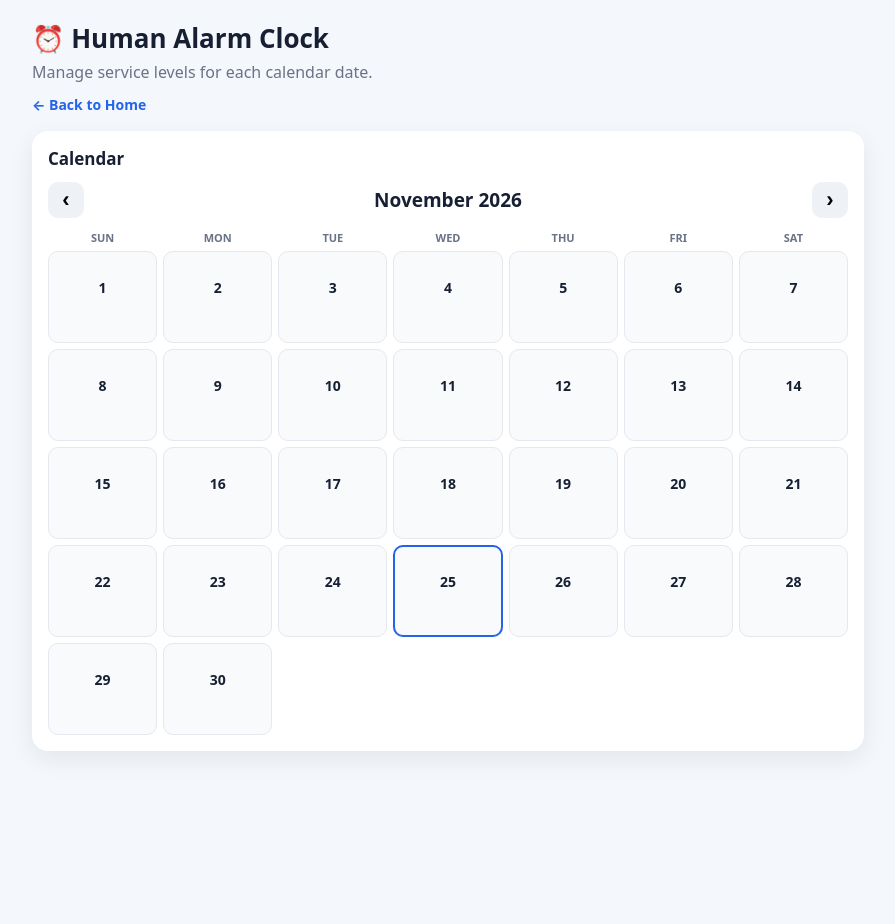
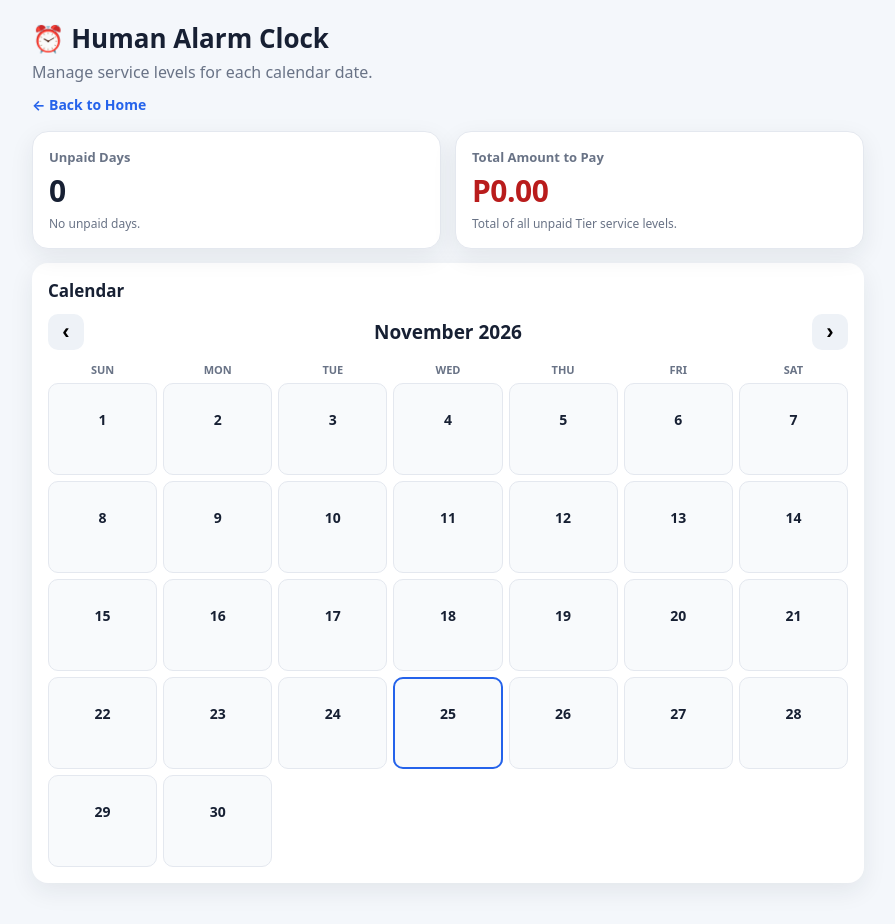
Before and after one commit to SBrxtr/budget-tracker, a plain HTML site: page Human Alarm Clock/human_alarm_clock.html in a window 1280 px wide. Shown: the whole page, without its empty margins (192-1087 px from the left). Before the commit the page ends 825 px from the top, so only its background shows below. Drawn offline with Linux system fonts and the light colour scheme.

Commit message:
Add unpaid summary dashboard above calendar

```diff
--- a/Human Alarm Clock/human_alarm_clock.html
+++ b/Human Alarm Clock/human_alarm_clock.html
@@ -14,6 +14,13 @@ h1{margin:0 0 5px;font-size:26px}
 .subtitle{margin:0;color:var(--muted)}
 .card{background:var(--card);border-radius:16px;padding:16px;margin-bottom:14px;box-shadow:var(--shadow)}
 .card h2{margin:0 0 12px;font-size:17px}
+.summary-grid{display:grid;grid-template-columns:repeat(2,minmax(0,1fr));gap:14px;margin-bottom:14px}
+.summary-card{background:#fff;border:1px solid var(--line);border-radius:16px;padding:16px;box-shadow:var(--shadow);min-width:0}
+.summary-title{font-size:13px;font-weight:800;color:var(--muted);margin:0 0 8px}
+.summary-number{font-size:30px;line-height:1.1;font-weight:900;letter-spacing:-.5px;margin:0 0 8px}
+.summary-detail{font-size:12px;color:var(--muted);line-height:1.45;overflow-wrap:anywhere;margin:0}
+.summary-total{color:#b91c1c}
+@media(max-width:560px){.summary-grid{gap:8px}.summary-card{padding:11px;border-radius:12px}.summary-number{font-size:23px}.summary-title{font-size:11px}.summary-detail{font-size:10px}}
 button{border:0;border-radius:10px;padding:10px 14px;font-size:14px;font-weight:700;cursor:pointer}
 .primary{background:var(--primary);color:#fff}.primary:hover{background:var(--primary-dark)}
 .secondary{background:#eef2f7;color:var(--text)}
@@ -67,6 +74,10 @@ a.back{display:inline-block;margin-top:12px;color:var(--primary);font-size:14px;
   <p class="subtitle">Manage service levels for each calendar date.</p>
   <a href="../index.html" class="back">← Back to Home</a>
 </header>
+<section class="summary-grid" aria-label="Unpaid summary">
+  <article class="summary-card"><p class="summary-title">Unpaid Days</p><p class="summary-number" id="unpaidDaysCount">0</p><p class="summary-detail" id="unpaidDaysList">No unpaid days.</p></article>
+  <article class="summary-card"><p class="summary-title">Total Amount to Pay</p><p class="summary-number summary-total" id="unpaidTotalAmount">P0.00</p><p class="summary-detail">Total of all unpaid Tier service levels.</p></article>
+</section>
 <section class="card">
   <h2>Calendar</h2>
   <div id="alarmCalendar"></div>
```
